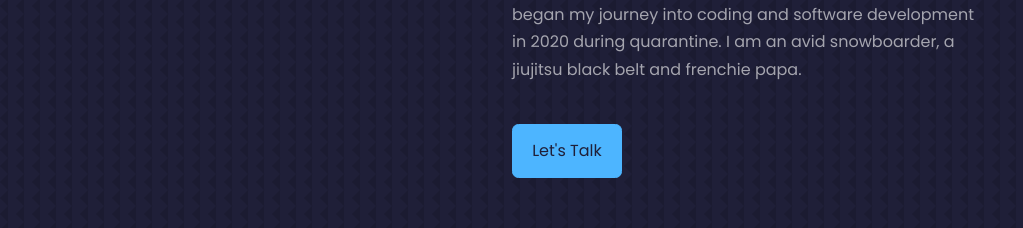
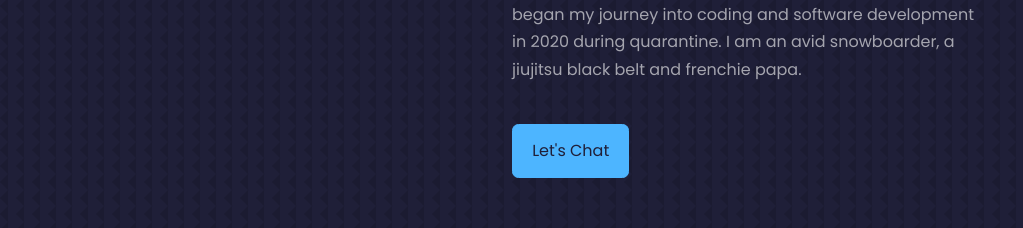
Before and after one commit to haijrshive/React-Portfolio-Website, a React (Create React App) app: page / in a window 1280 px wide. Shown: the part 1426-1654 px from the top of the page, without its empty margins (128-1151 px from the left). Built offline with nearby package versions, Linux system fonts and the light colour scheme.

Commit message:
Chat edit

```diff
--- a/src/components/about/About.jsx
+++ b/src/components/about/About.jsx
@@ -42,7 +42,7 @@
             Hello world! My name is Hai and welcome to my portolio site! Throughout my professional career, I have traversed many fields as well as earned the titles of United States Marine, kinesiologist and Las Vegas Nightlife Bartender. I began my journey into coding and software development in 2020 during quarantine. I am an avid snowboarder, a jiujitsu black belt and frenchie papa.
           </p>
 
-          <a href='#contact' className='btn btn-primary'>Let's Talk</a>
+          <a href='#contact' className='btn btn-primary'>Let's Chat</a>
         </div>
       </div>
     </section>
```
